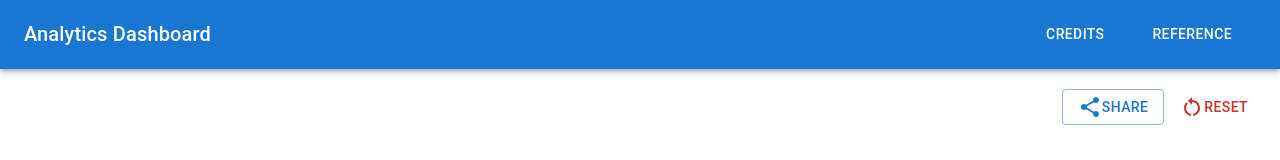
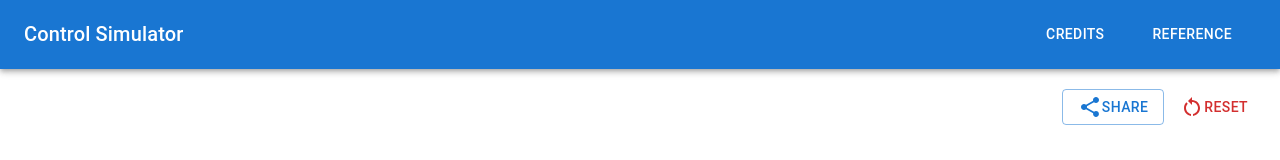
Before and after one commit to F4nt4stic-Four/dashboard, a React (Create React App) app: page / in a window 1280 px wide. Shown: the top 160 px of the page. Built offline with nearby package versions, Linux system fonts and the light colour scheme.

Commit message:
Name change

```diff
--- a/public/index.html
+++ b/public/index.html
@@ -22,7 +22,7 @@
       work correctly both with client-side routing and a non-root public URL.
       Learn how to configure a non-root public URL by running `npm run build`.
     -->
-  <title>Quantum Dashboard | Team 4</title>
+  <title>Control Simulator | Team 4</title>
 </head>
 
 <body>
--- a/src/components/Header/Header.js
+++ b/src/components/Header/Header.js
@@ -13,7 +13,7 @@ export const Header = () => {
       <AppBar position="static" sx={{ backgroundColor: "none" }}>
         <Toolbar>
           <Typography variant="h6" component="div" sx={{ flexGrow: 1 }}>
-            Analytics Dashboard
+            Control Simulator
           </Typography>
           <List sx={{ display: "flex" }}>
             <ListItem>
```
